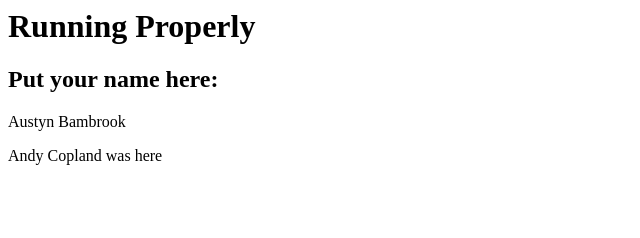
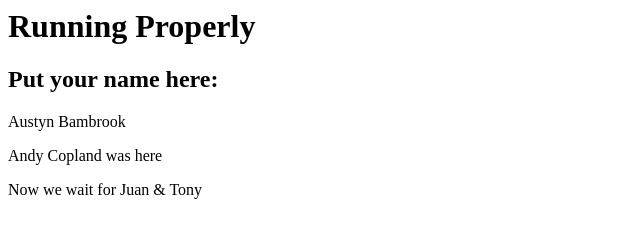
Before and after one commit to breskit/sc2-charlottes-web, a plain HTML site: page web-server/index.html in a window 1280 px wide. Shown: the whole page, without its empty margins (0-640 px from the left). Drawn offline with Linux system fonts and the light colour scheme.

Commit message:
Final Test

```diff
--- a/web-server/index.html
+++ b/web-server/index.html
@@ -4,5 +4,6 @@
         <h2>Put your name here:</h2>
         <p>Austyn Bambrook</p>
         <p>Andy Copland was here</p>
+        <p>Now we wait for Juan & Tony</p>
      </body>
 </html>
```
